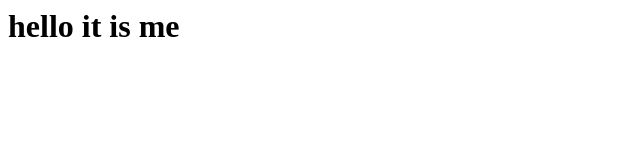
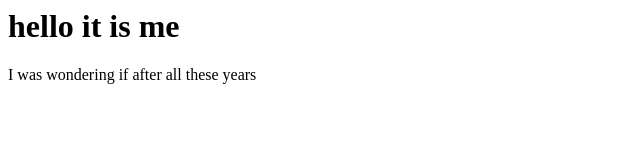
Before and after one commit to Adagggggg/portfolio, a plain HTML site: page index.html in a window 1280 px wide. Shown: the whole page, without its empty margins (0-640 px from the left). Drawn offline with Linux system fonts and the light colour scheme.

Commit message:
this is my second version

```diff
--- a/index.html
+++ b/index.html
@@ -1,3 +1,4 @@
 <div>
     <h1>hello it is me</h1>
+    <p>I was wondering if after all these years</p>
 </div>
```
